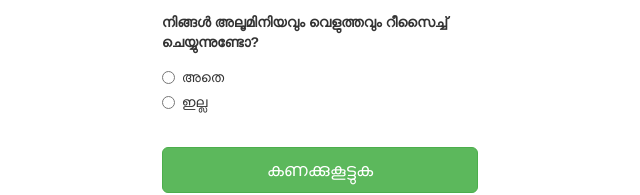
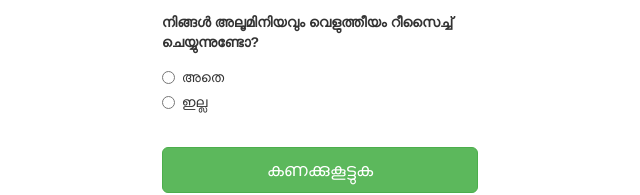
Before and after one commit to abrahamjroy/India-Malayalam-CFC, a plain HTML site: page index.html in a window 1280 px wide. Shown: the part 1527-1722 px from the top of the page, 320-960 px from the left. Drawn offline with nearby package versions, Linux system fonts and the light colour scheme; some packages are replaced by stand-ins of ours.

Commit message:
Update index.html

```diff
--- a/index.html
+++ b/index.html
@@ -89,7 +89,7 @@
 							</div>
 						</div>
 						<div class="form-group">
-							<label>നിങ്ങൾ അലൂമിനിയവും വെളുത്തവും റീസൈച്ച് ചെയ്യുന്നുണ്ടോ?</label>
+							<label>നിങ്ങൾ അലൂമിനിയവും വെളുത്തീയം റീസൈച്ച് ചെയ്യുന്നുണ്ടോ?</label>
 							<div class="alert alert-danger" role="alert" id="alum-tin-alert"><strong>Oops!</strong> You need to make a selection.</div>
 							<div class="radio">
 								<label>
```
